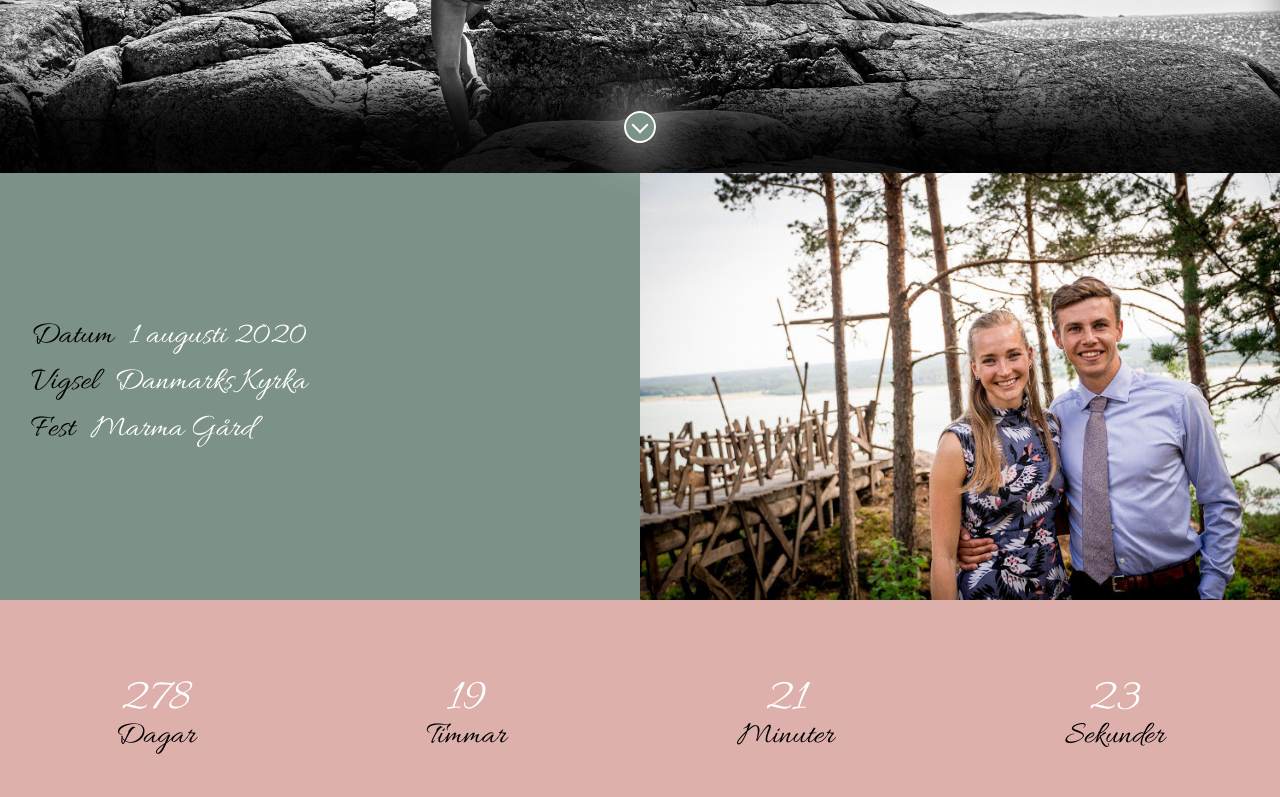
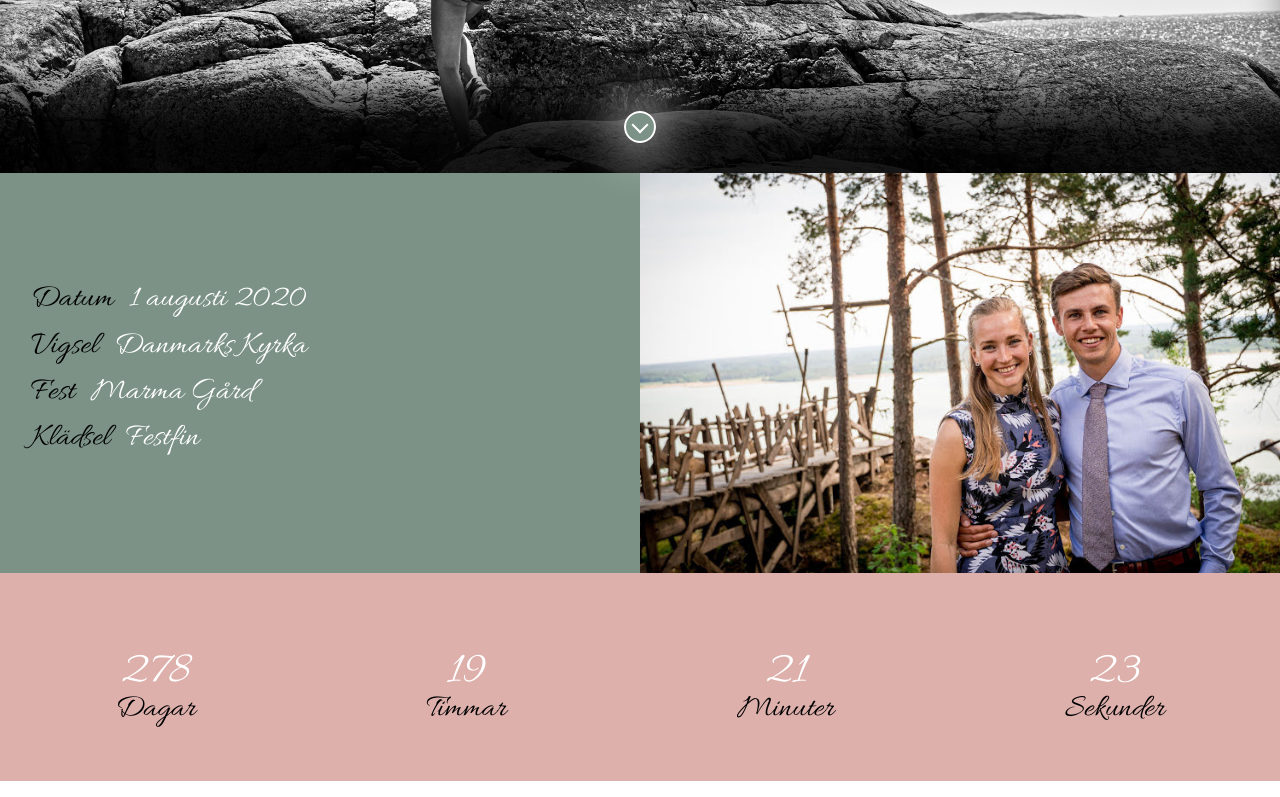
Before and after one commit to filiptammergard/alicejakob, a Vue app: page / in a window 1280 px wide. Shown: the part 627-1424 px from the top of the page. Built offline with nearby package versions, Linux system fonts and the light colour scheme; no server answers; the database is empty; sample sign-in values are in the browser's storage; a web font is replaced by a local one.

Commit message:
done for testing

```diff
--- a/src/assets/_login.scss
+++ b/src/assets/_login.scss
@@ -8,6 +8,10 @@ html {
   #login-component {
     img {
       margin: 0 calc(-50vw + 50%);
+    }
+
+    #login-form {
+      min-height: 50vh;
     }
 
     section.front-image {
--- a/src/assets/main.scss
+++ b/src/assets/main.scss
@@ -150,6 +150,15 @@ section:not(.app-section) {
   background-position: center;
   background-repeat: no-repeat;
 }
+.section-image3 {
+  padding: 0;
+  width: 100%;
+  min-height: 25em;
+  background-image: url("./../public/par2.png");
+  background-size: cover;
+  background-position: right;
+  background-repeat: no-repeat;
+}
 
 .btn-custom {
   background-color: $third-color;
--- a/src/components/Welcome.vue
+++ b/src/components/Welcome.vue
@@ -7,11 +7,11 @@
           <div class="col-md-6 text-right">
             <h1>Välkommen!</h1>
             <p>
-              Hej och välkommen till vår bröllopshemsida! Den 1 augusti 2020 ska vi säga JA till varandra
-              och vi hoppas att ni vill dela denna dag med oss! På den här hemsidan finns förhoppningsvis
-              allt ni behöver veta inför bröllopet, här kan ni exempelvis O.S.A. till bröllopet, få hjälp
-              att hitta till vigsel och fest och anmäla om ni vill bidra genom tal eller liknande på
-              bröllopsfesten.
+              Hej och välkommen till vår bröllopshemsida! Den 1 augusti 2020 ska vi säga JA till
+              varandra och vi hoppas att ni vill dela denna dag med oss! På den här hemsidan finns
+              förhoppningsvis allt ni behöver veta inför bröllopet, här kan ni exempelvis O.S.A.
+              till bröllopet, få hjälp att hitta till vigsel och fest och anmäla om ni vill bidra
+              genom tal eller liknande på bröllopsfesten.
             </p>
           </div>
         </div>
@@ -34,12 +34,14 @@
               <span>Fest</span>
               <span>Marma Gård</span>
             </h2>
+            <h2>
+              <span>Klädsel</span>
+              <span>Festfin</span>
+            </h2>
           </div>
         </div>
       </div>
-      <div class="col-md-6 section-image">
-        <img class="section-image" src="../../public/par2.png" alt="Alice &amp; Jakob" />
-      </div>
+      <div class="col-md-6 section-image3"></div>
     </section>
   </div>
 </template>
```
